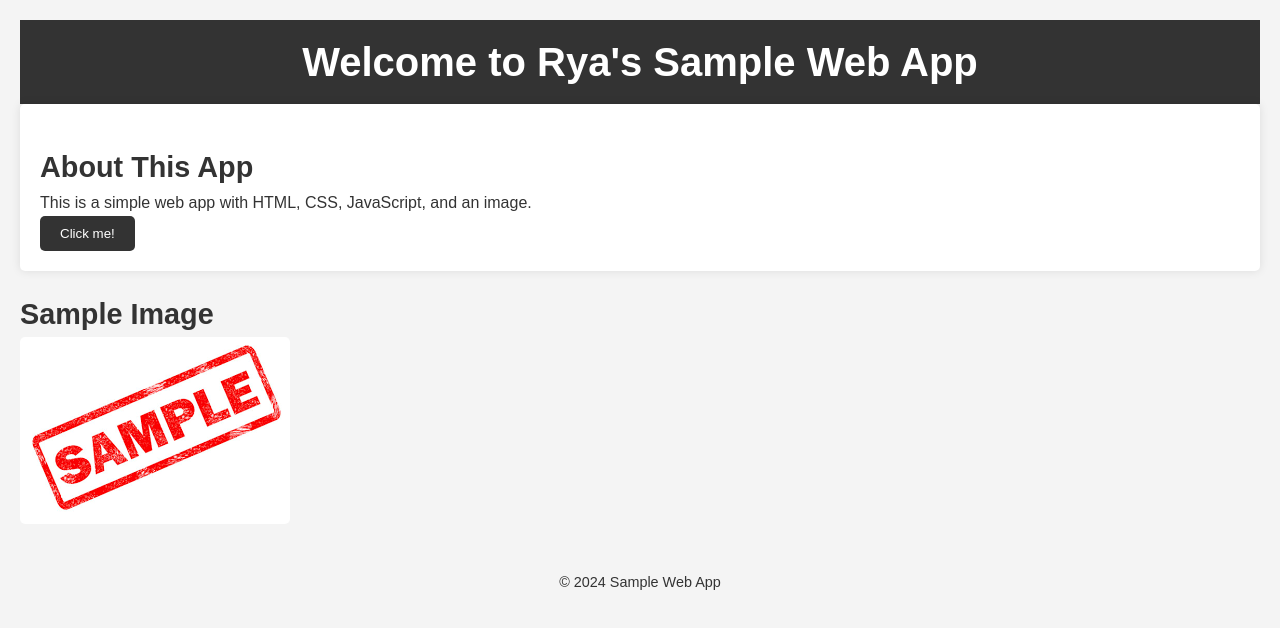
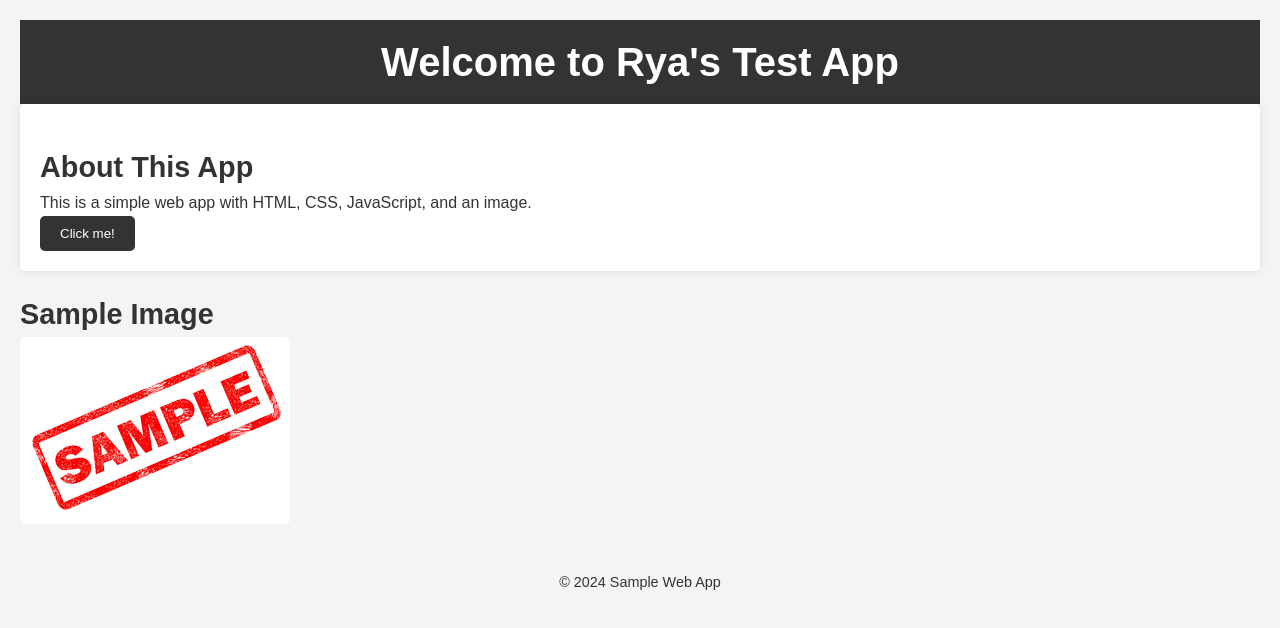
Before and after one commit to ryaj826/Test1, a plain HTML site: page index.html in a window 1280 px wide. Drawn offline with Linux system fonts and the light colour scheme.

Commit message:
Changed title

```diff
--- a/index.html
+++ b/index.html
@@ -3,12 +3,12 @@
 <head>
     <meta charset="UTF-8">
     <meta name="viewport" content="width=device-width, initial-scale=1.0">
-    <title>Rya's Sample Web App</title>
+    <title>Rya's Test App</title>
     <link rel="stylesheet" href="style.css">
 </head>
 <body>
     <header>
-        <h1>Welcome to Rya's Sample Web App</h1>
+        <h1>Welcome to Rya's Test App</h1>
     </header>
 
     <main>
```
